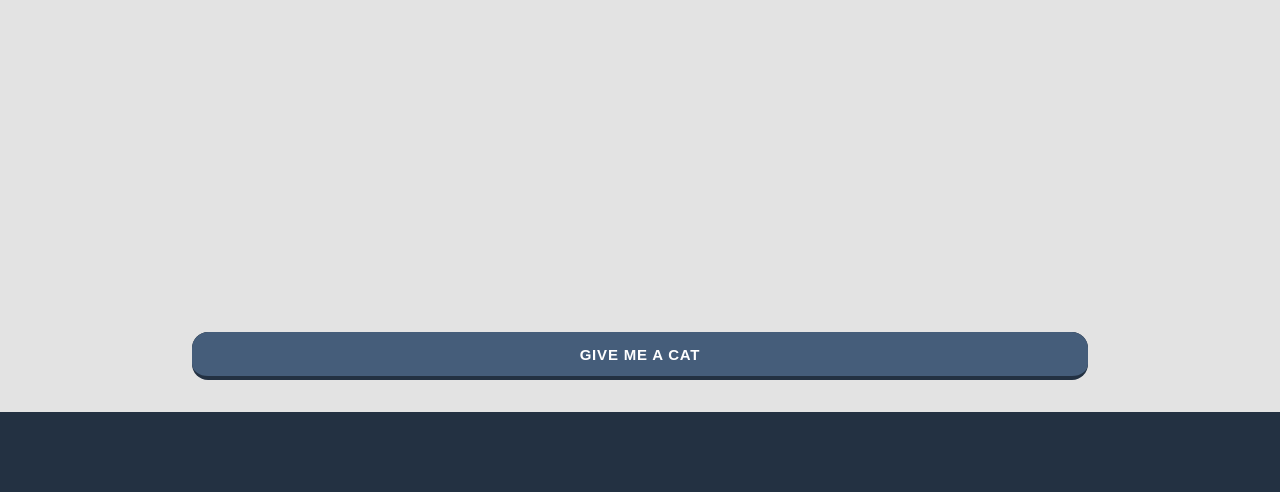
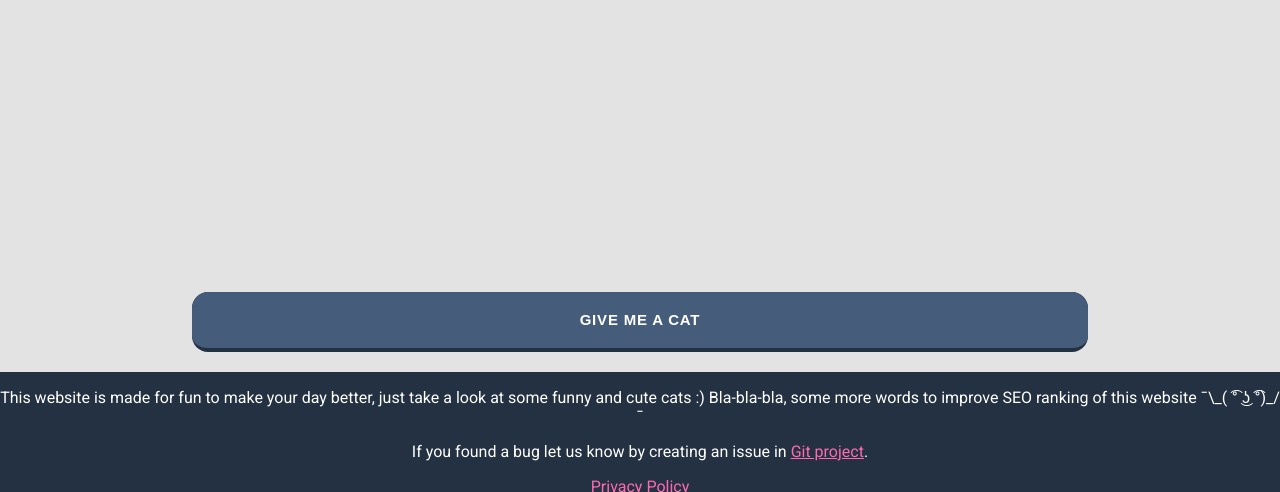
Before and after one commit to Yashmerino/random-cat-generator, a React app: page / in a window 1280 px wide. Shown: the part 308-800 px from the top of the page. Built offline with nearby package versions, Linux system fonts and the light colour scheme.

Commit message:
Add information in footer (#5)
* Change footer size and font

* Add text to footer

* Connect Google Fonts to template.html

```diff
--- a/src/app/App.js
+++ b/src/app/App.js
@@ -21,7 +21,7 @@ const App = (props) => {
 
     const data = await response.json();
 
-    while (data[0].width >= 700 || data[0].height >= 600) {
+    while (data[0].width >= 700 || data[0].height >= 500) {
       data[0].width /= 1.2;
       data[0].height /= 1.2;
     }
--- a/src/app/components/Footer.jsx
+++ b/src/app/components/Footer.jsx
@@ -3,7 +3,21 @@ import React from "react";
 const Footer = (props) => {
   return (
     <footer className="footer">
-      <p className="footer-text"></p>
+      <p className="footer-text">
+        This website is made for fun to make your day better, just take a look
+        at some funny and cute cats :) Bla-bla-bla, some more words to improve
+        SEO ranking of this website ¯\_( ͡° ͜ʖ ͡°)_/¯
+      </p>
+      <p className="footer-text">
+        If you found a bug let us know by creating an issue in{" "}
+        <a target="_blank" href="https://github.com/Yashmerino/random-cat-generator">
+          Git project
+        </a>
+        .
+      </p>
+      <p className="footer-text">
+        <a target="_blank" href="">Privacy Policy</a>
+      </p>
     </footer>
   );
 };
--- a/src/main.css
+++ b/src/main.css
@@ -1,6 +1,8 @@
 body {
   margin: 0;
   padding: 0;
+
+  font-family: 'Roboto', sans-serif;
 
   background-color: #e3e3e3;
 }
@@ -18,7 +20,7 @@ body {
 
 .image-container {
   width: 100%;
-  height: 600px;
+  height: 500px;
 
   display: flex;
   align-items: center;
@@ -30,12 +32,14 @@ body {
   position: fixed;
 
   width: 100%;
-  height: 20%;
+  height: 25%;
   left: 0;
   bottom: 0;
 }
 
 .button {
+  font-weight: 700px;
+
   width: 60%;
   height: 30%;
 
@@ -111,16 +115,19 @@ body {
   left: 0;
   bottom: 0;
   width: 100%;
-  height: 10%;
+  height: 15%;
 
   background-color: #233142;
   color: white;
   text-align: center;
 }
 
+
 .no_cats {
   text-align: center;
-  margin-top: 20%;
+  margin-top: 15%;
+
+  font-weight: bold;
 }
 
 .preloader {
@@ -130,3 +137,7 @@ body {
   margin: 0 auto;
   margin-top: 5%;
 }
+
+a {
+  color: hotpink;
+}
--- a/src/template.html
+++ b/src/template.html
@@ -4,6 +4,12 @@
     <meta charset="UTF-8" />
     <meta http-equiv="X-UA-Compatible" content="IE=edge" />
     <meta name="viewport" content="width=device-width, initial-scale=1.0" />
+    <link rel="preconnect" href="https://fonts.googleapis.com" />
+    <link rel="preconnect" href="https://fonts.gstatic.com" crossorigin />
+    <link
+      href="https://fonts.googleapis.com/css2?family=Roboto:wght@300;400;700&display=swap"
+      rel="stylesheet"
+    />
     <title>Random Cat Generator</title>
   </head>
   <body>
```
